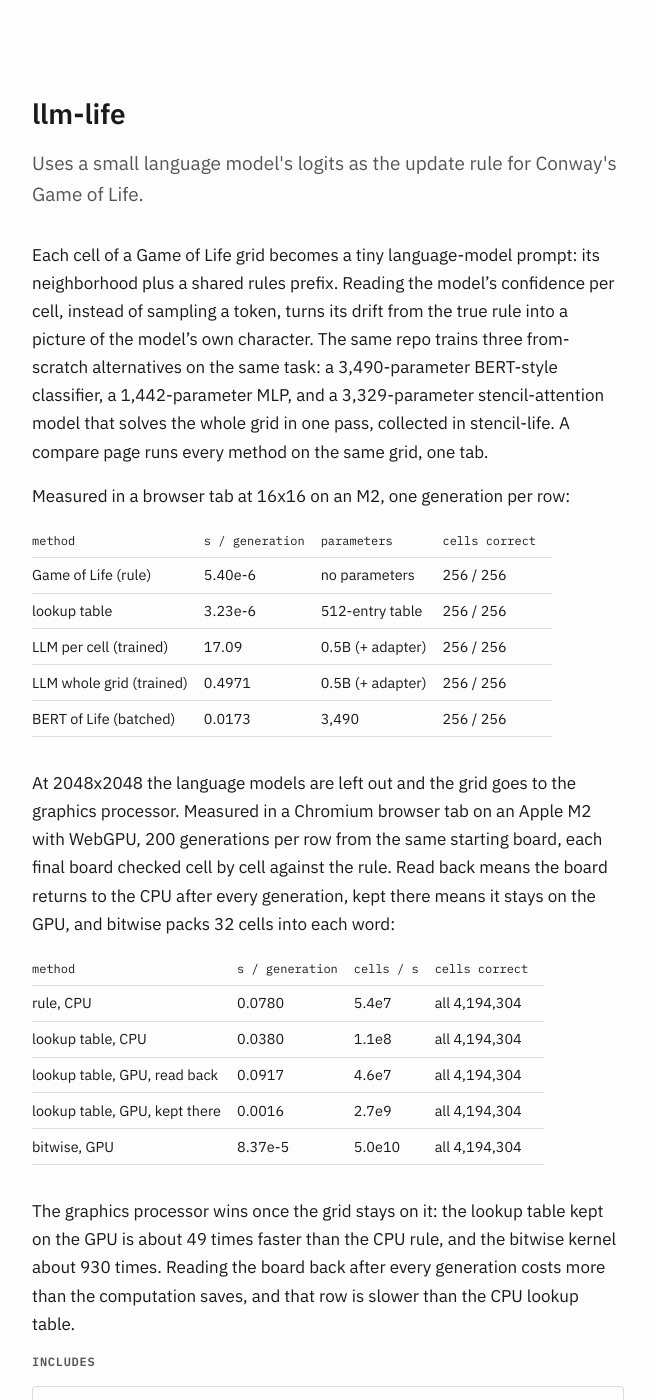
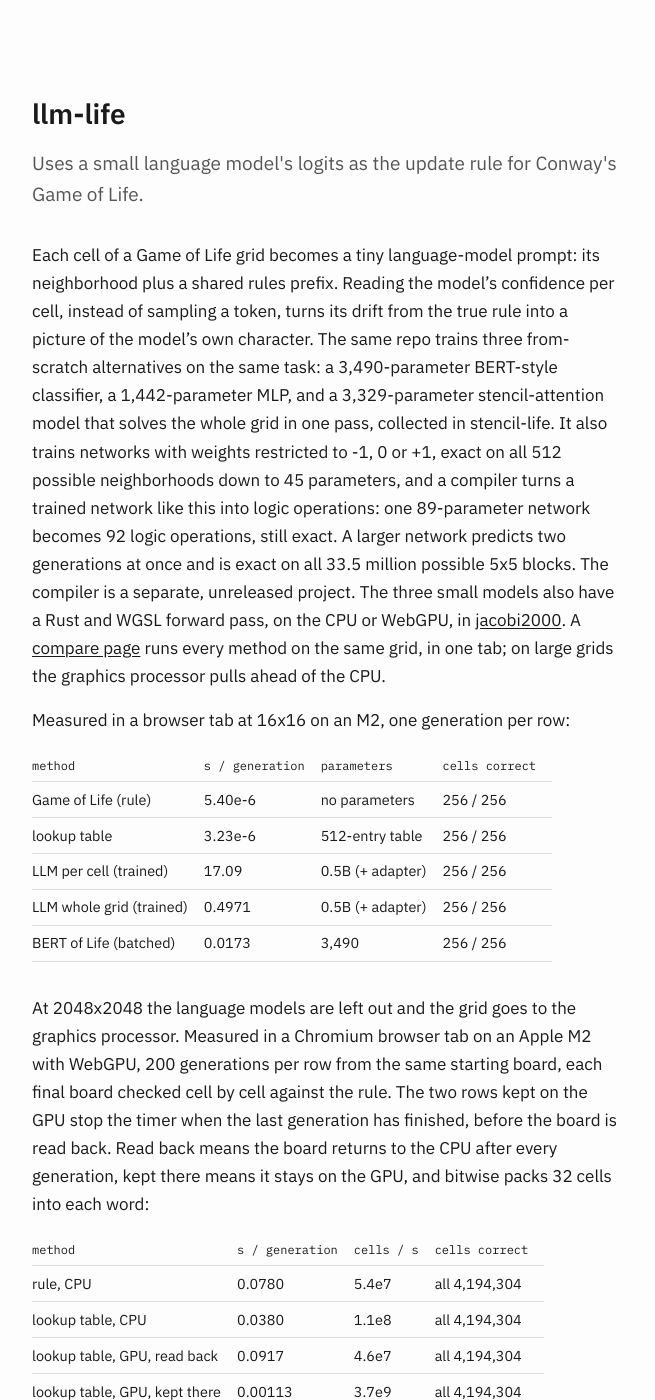
Before and after one commit to idle-intelligence/site, a Jekyll site: the page built from _collection/llm-life.md, in a window 1280 px wide and 1400 px high. Shown: the whole window, without its empty margins (312-967 px from the left). Built offline with Jekyll 4.4.1, drawn with Linux system fonts in a browser that asks for light colours; some of the changed text lies outside the part shown.

Commit message:
llm-life card: demo and compare links, size-sweep result, ternary networks; no counts on the collection page (#7)
* llm-life card: link the compare page and the trucs.ai demo

* llm-life card: point to jacobi2000 for the small models' Rust and WGSL forward pass

* llm-life card: ternary networks and the logic compiler

* llm-life card: tile line and 2048 table from the size sweep without the final read-back

* Collection page: drop the per-kind counts line

```diff
--- a/_collection/llm-life.md
+++ b/_collection/llm-life.md
@@ -5,12 +5,12 @@ kind: code
 task_group: Cellular automata
 repo: idle-intelligence/llm-life
 hf: idle-intelligence/llm-of-life-lora
-demo: ""
+demo: "https://trucs.ai/llm-life/"
 demo_pages: "https://idle-intelligence.github.io/llm-life/web/"
 original_model: Qwen/Qwen2.5-0.5B-Instruct
 dataset: ""
 perf_highlight: 8.48 s/generation (LLM per cell, trained, batched, on lean), 256/256 cells correct, 16x16 grid, browser tab, Apple M2
-card_proof: "256/256 cells, 7 methods compared"
+card_proof: "16384²: GPU ~790× the CPU"
 what_is: Uses a small language model's logits as the update rule for Conway's Game of Life.
 runs: browser, WASM, WebGPU, native
 model_size: 0.5B params, Q4_0
@@ -23,8 +23,18 @@ blurb: >-
   picture of the model's own character. The same repo trains three from-scratch
   alternatives on the same task: a 3,490-parameter BERT-style classifier, a
   1,442-parameter MLP, and a 3,329-parameter stencil-attention model that solves
-  the whole grid in one pass, collected in stencil-life. A compare page runs
-  every method on the same grid, one tab.
+  the whole grid in one pass, collected in stencil-life. It also trains
+  networks with weights restricted to -1, 0 or +1, exact on all 512 possible
+  neighborhoods down to 45 parameters, and a compiler turns a trained network
+  like this into logic operations: one 89-parameter network becomes 92 logic
+  operations, still exact. A larger network predicts two generations at once and
+  is exact on all 33.5 million possible 5x5 blocks. The compiler is a separate,
+  unreleased project. The three small models
+  also have a Rust and WGSL forward pass, on the CPU or WebGPU, in
+  [jacobi2000](https://github.com/ilnmtlbnm/jacobi2000). A
+  [compare page](https://idle-intelligence.github.io/llm-life/web/compare/)
+  runs every method on the same grid, in one tab; on large grids the
+  graphics processor pulls ahead of the CPU.
 ---
 
 {{ page.blurb }}
@@ -39,14 +49,14 @@ Measured in a browser tab at 16x16 on an M2, one generation per row:
 | LLM whole grid (trained) | 0.4971 | 0.5B (+ adapter) | 256 / 256 |
 | BERT of Life (batched) | 0.0173 | 3,490 | 256 / 256 |
 
-At 2048x2048 the language models are left out and the grid goes to the graphics processor. Measured in a Chromium browser tab on an Apple M2 with WebGPU, 200 generations per row from the same starting board, each final board checked cell by cell against the rule. Read back means the board returns to the CPU after every generation, kept there means it stays on the GPU, and bitwise packs 32 cells into each word:
+At 2048x2048 the language models are left out and the grid goes to the graphics processor. Measured in a Chromium browser tab on an Apple M2 with WebGPU, 200 generations per row from the same starting board, each final board checked cell by cell against the rule. The two rows kept on the GPU stop the timer when the last generation has finished, before the board is read back. Read back means the board returns to the CPU after every generation, kept there means it stays on the GPU, and bitwise packs 32 cells into each word:
 
 | method | s / generation | cells / s | cells correct |
 |---|---|---|---|
 | rule, CPU | 0.0780 | 5.4e7 | all 4,194,304 |
 | lookup table, CPU | 0.0380 | 1.1e8 | all 4,194,304 |
 | lookup table, GPU, read back | 0.0917 | 4.6e7 | all 4,194,304 |
-| lookup table, GPU, kept there | 0.0016 | 2.7e9 | all 4,194,304 |
-| bitwise, GPU | 8.37e-5 | 5.0e10 | all 4,194,304 |
+| lookup table, GPU, kept there | 0.00113 | 3.7e9 | all 4,194,304 |
+| bitwise, GPU | 6.08e-5 | 6.9e10 | all 4,194,304 |
 
-The graphics processor wins once the grid stays on it: the lookup table kept on the GPU is about 49 times faster than the CPU rule, and the bitwise kernel about 930 times. Reading the board back after every generation costs more than the computation saves, and that row is slower than the CPU lookup table.
+The graphics processor wins once the grid stays on it: the lookup table kept on the GPU is about 68 times faster than the CPU rule, and the bitwise kernel about 1,280 times. Reading the board back after every generation costs more than the computation saves, and that row is slower than the CPU lookup table.
--- a/_includes/collection-full.html
+++ b/_includes/collection-full.html
@@ -6,8 +6,6 @@
   {% if item.kind == "dataset" %}{% assign n_datasets = n_datasets | plus: 1 %}{% endif %}
   {% if item.kind == "code" %}{% assign n_repos = n_repos | plus: 1 %}{% endif %}
 {% endfor %}
-
-<p class="counts">{{ n_repos }} projects &middot; {{ n_models }} models &middot; {{ n_datasets }} datasets</p>
 
 {% assign kinds = "code,model,dataset" | split: "," %}
 {% assign kind_labels = "Code,Models,Datasets" | split: "," %}
```
